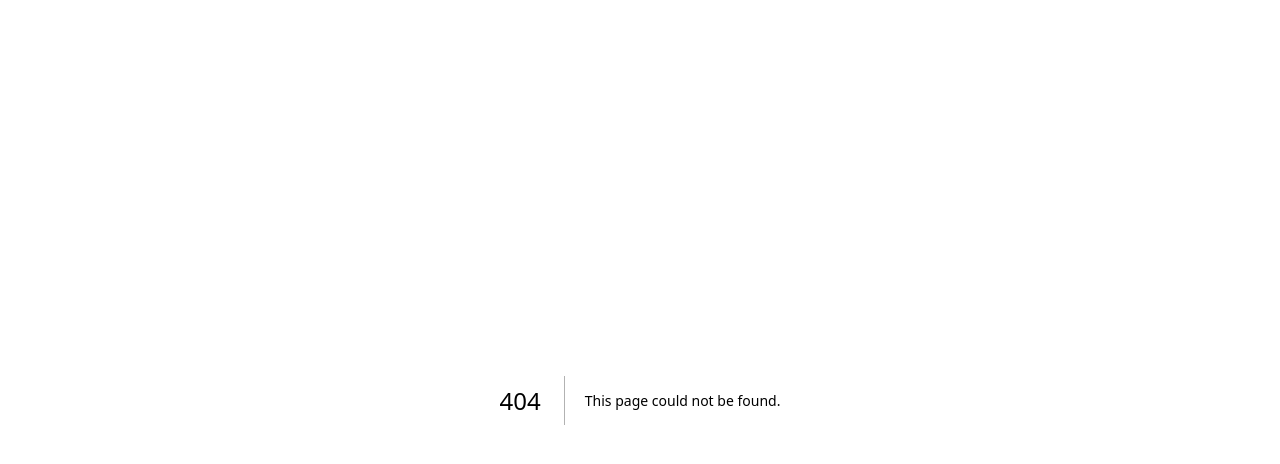
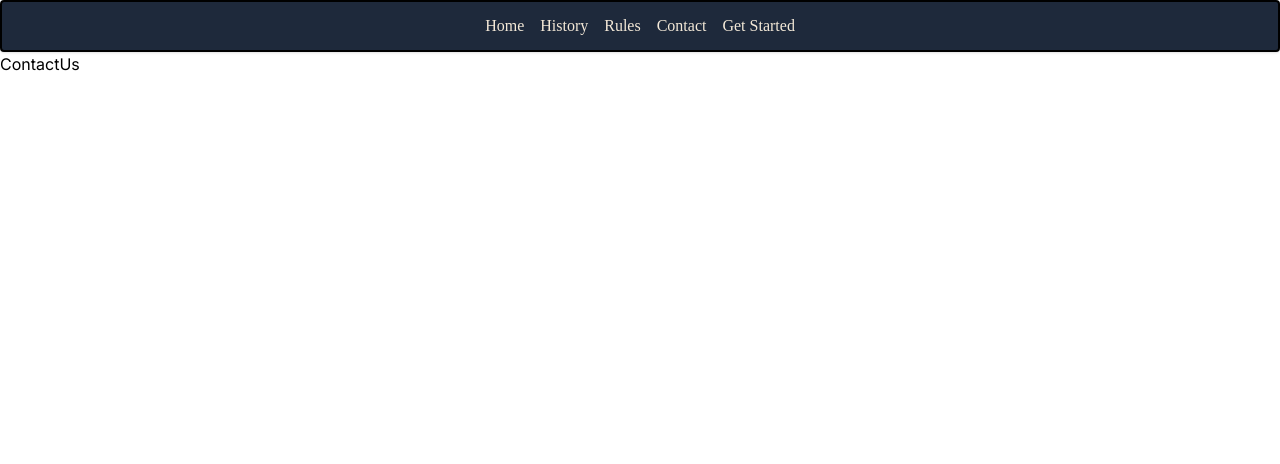
Before and after one commit to Scoyou/zalantha, a Next.js app: page /contact in a window 1280 px wide. Before the commit this address had no page. Shown: the top 464 px of the page. Built offline with nearby package versions, Linux system fonts and the light colour scheme.

Commit message:
add pages

```diff
--- /dev/null
+++ b/src/app/contact/page.tsx
@@ -0,0 +1,7 @@
+export default function ContactUs() {
+    return (
+        <div>
+            <h1>ContactUs</h1>
+        </div>
+    );
+}
--- /dev/null
+++ b/src/app/get-started/page.tsx
@@ -0,0 +1,7 @@
+export default function GetStarted() {
+    return (
+        <div>
+            <h1>GetStarted</h1>
+        </div>
+    );
+}
--- /dev/null
+++ b/src/app/history/page.tsx
@@ -0,0 +1,7 @@
+export default function History() {
+    return (
+        <div>
+            <h1>History</h1>
+        </div>
+    );
+}
--- a/src/app/layout.tsx
+++ b/src/app/layout.tsx
@@ -1,6 +1,7 @@
 import type { Metadata } from "next";
 import { Inter } from "next/font/google";
 import "./globals.css";
+import { NavBar } from './ui/navbar';
 
 const inter = Inter({ subsets: ["latin"] });
 
@@ -16,7 +17,11 @@ export default function RootLayout({
 }>) {
   return (
     <html lang="en">
-      <body className={inter.className}>{children}</body>
+
+      <body className={inter.className}>
+        <NavBar />
+        {children}
+      </body>
     </html>
   );
 }
--- a/src/app/page.tsx
+++ b/src/app/page.tsx
@@ -1,11 +1,9 @@
 import { Header } from './ui/header'
 import Card from './ui/card'
-import { NavBar } from './ui/navbar';
 export default function Home() {
   return (
     <main>
       <div className="bg-gray-200">
-        <NavBar />
         <Header />
         <div className="mx-auto my-4 border w-3/4 -mt-16 bg-white">
           <div className="flex flex-col items-center space-y-4 md:flex-row md:justify-center md:space-y-0 md:space-x-4">
--- /dev/null
+++ b/src/app/rules/page.tsx
@@ -0,0 +1,7 @@
+export default function Rules() {
+    return (
+        <div>
+            <h1>Rules</h1>
+        </div>
+    );
+}
--- a/src/app/ui/header.tsx
+++ b/src/app/ui/header.tsx
@@ -5,7 +5,7 @@ export const Header = () => {
                 <div className="flex items-center justify-center h-full w-full bg-gray-900 bg-opacity-50">
                     <div className="text-center">
                         <h1 className="text-white text-2xl font-semibold uppercase md:text-3xl">Knights of Zalanthia</h1>
-                        <button className="mt-4 px-4 py-2 bg-blue-600 text-white text-sm uppercase font-medium rounded hover:bg-blue-500 focus:outline-none focus:bg-blue-500">Get Started</button>
+                        <button className="mt-4 px-4 py-2 bg-slate-800 text-amber-100 hover:text-amber-600 text-sm uppercase font-medium rounded focus:shadow-outline">Get Started</button>
                     </div>
                 </div>
             </div>
--- a/src/app/ui/navbar.tsx
+++ b/src/app/ui/navbar.tsx
@@ -3,11 +3,11 @@ export const NavBar = () => {
     return (
         <nav className="bg-slate-800 border-black border-2 rounded py-3 text-center metamorphous-regular sticky top-0 shadow">
             <ul className="flex justify-center space-x-4">
-                <li><a href="#home" className="text-amber-100 hover:text-amber-600">About</a></li>
-                <li><a href="#about" className="text-amber-100 hover:text-amber-600">History</a></li>
-                <li><a href="#services" className="text-amber-100 hover:text-amber-600">Rules</a></li>
-                <li><a href="#contact" className="text-amber-100 hover:text-amber-600">Contact</a></li>
-                <li><a href="#contact" className="text-amber-100 hover:text-amber-600">Get Started</a></li>
+                <li><a href="/" className="text-amber-100 hover:text-amber-600">Home</a></li>
+                <li><a href="/history" className="text-amber-100 hover:text-amber-600">History</a></li>
+                <li><a href="/rules" className="text-amber-100 hover:text-amber-600">Rules</a></li>
+                <li><a href="/contact" className="text-amber-100 hover:text-amber-600">Contact</a></li>
+                <li><a href="/get-started" className="text-amber-100 hover:text-amber-600">Get Started</a></li>
             </ul>
         </nav>
     )
```
